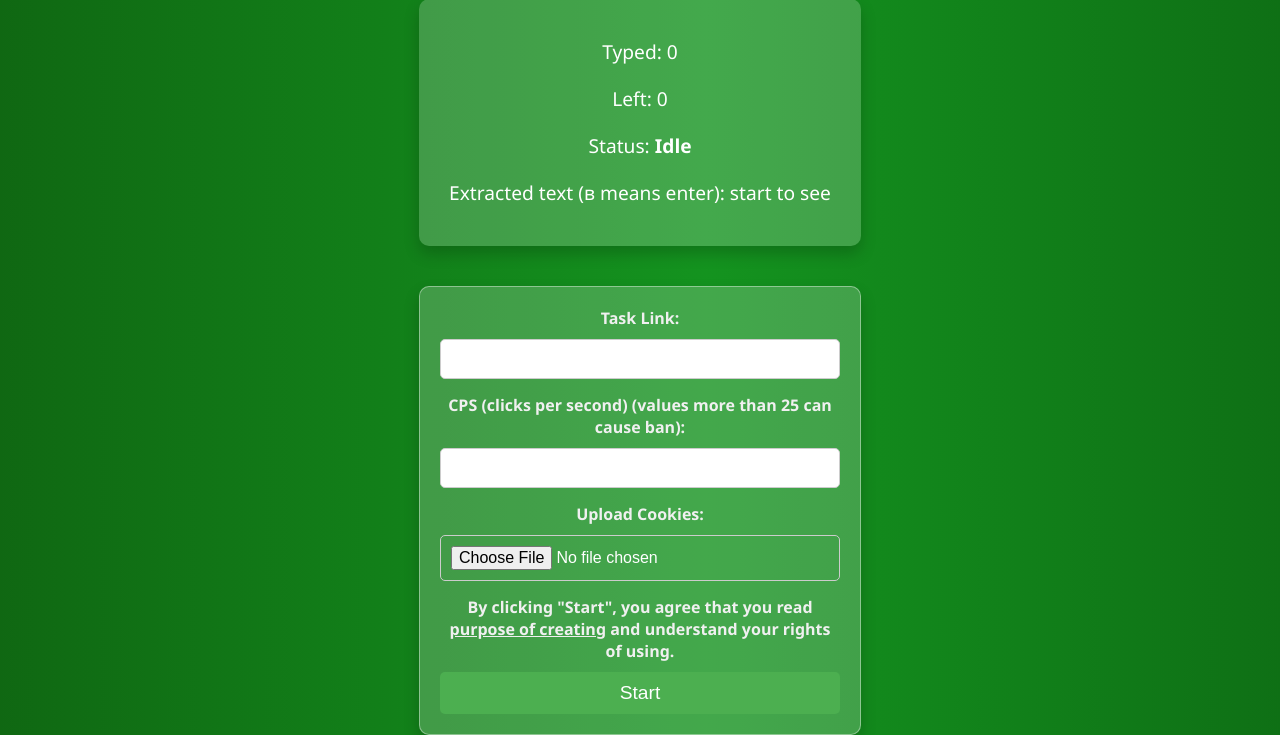
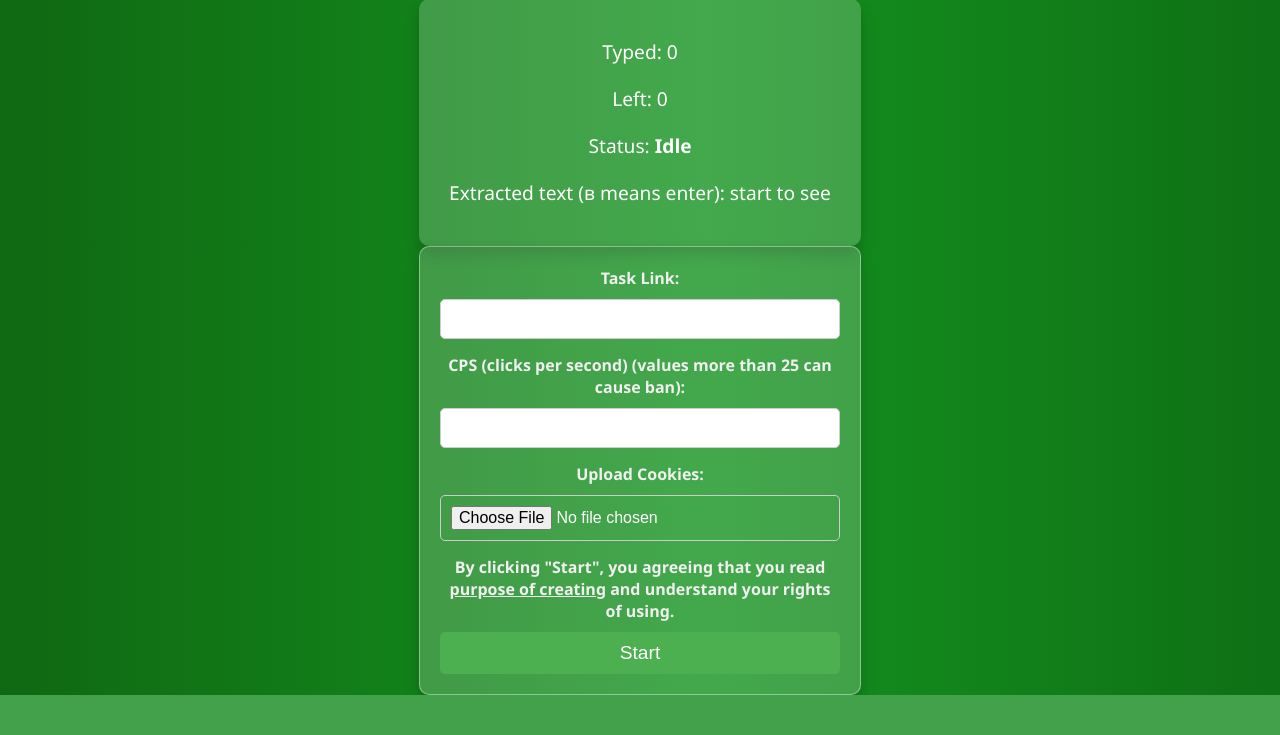
Before and after one commit to slavik2011/tc-server, a Flask app: page / in a window 1280 px wide. Shown: the part 263-998 px from the top of the page. After the commit the page ends 958 px from the top, so only its background shows below. Run offline with Flask 3, Linux system fonts and the light colour scheme; parts of the project's set-up code (start-up, migrations or seed data) failed here and were passed over; some libraries are stand-ins or nearby versions.

Commit message:
Update index.html

```diff
--- a/templates/index.html
+++ b/templates/index.html
@@ -19,10 +19,6 @@
             overflow-y: scroll; /* Enable vertical scrolling */
             animation: gradientBackground 10s ease infinite;
             background-size: 200% 200%;
-        }
-
-        .mgr {
-            margin-bottom: 40px; /* Adds space below each paragraph */
         }
 
         @keyframes gradientBackground {
@@ -172,8 +168,6 @@
             <p>Extracted text (в means enter): <span id="extrtext">start to see</span></p>
         </div>
 
-        <div class="mgr"></div>
-
         <form id="startBotForm" enctype="multipart/form-data">
             <label for="task_link">Task Link:</label>
             <input type="text" id="task_link" name="task_link" required>
@@ -184,7 +178,7 @@
             <label for="cookies">Upload Cookies:</label>
             <input type="file" id="cookies" name="cookies" required>
 
-            <label for="cookies">By clicking "Start", you agree that you read <a href="/whyicreatedthat" target="_blank" style="color: inherit; text-decoration: underline;">purpose of creating</a> and understand your rights of using.</label>
+            <label for="cookies">By clicking "Start", you agreeing that you read <a href="/whyicreatedthat" target="_blank" style="color: inherit; text-decoration: underline;">purpose of creating</a> and understand your rights of using.</label>
 
             <button type="submit">Start</button>
         </form>
@@ -222,11 +216,17 @@
 
             const formData = new FormData(this);
 
-            // Emit the start_bot event to the server with the form data
-            socket.emit('start_bot', {
-                task_link: formData.get('task_link'),
-                cps: formData.get('cps'),
-                cookies: formData.get('cookies')
+            fetch('/start', {
+                method: 'POST',
+                body: formData
+            })
+            .then(response => response.json())
+            .then(data => {
+                console.log('Success:', data);
+            })
+            .catch((error) => {
+                console.error('Error:', error);
+                alert('An error occurred while starting the bot. Check the console for details.');
             });
         });
     </script>
```
